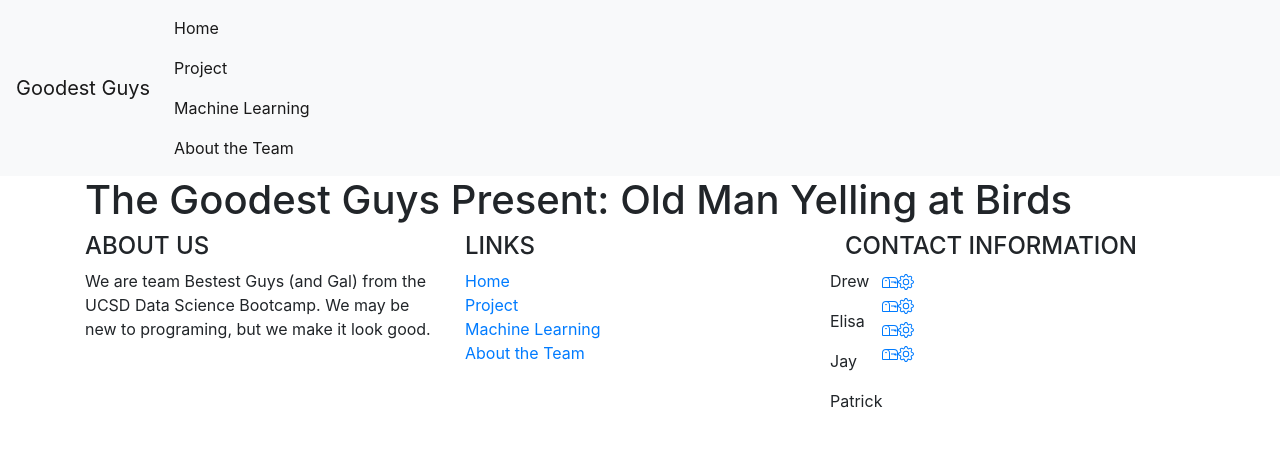
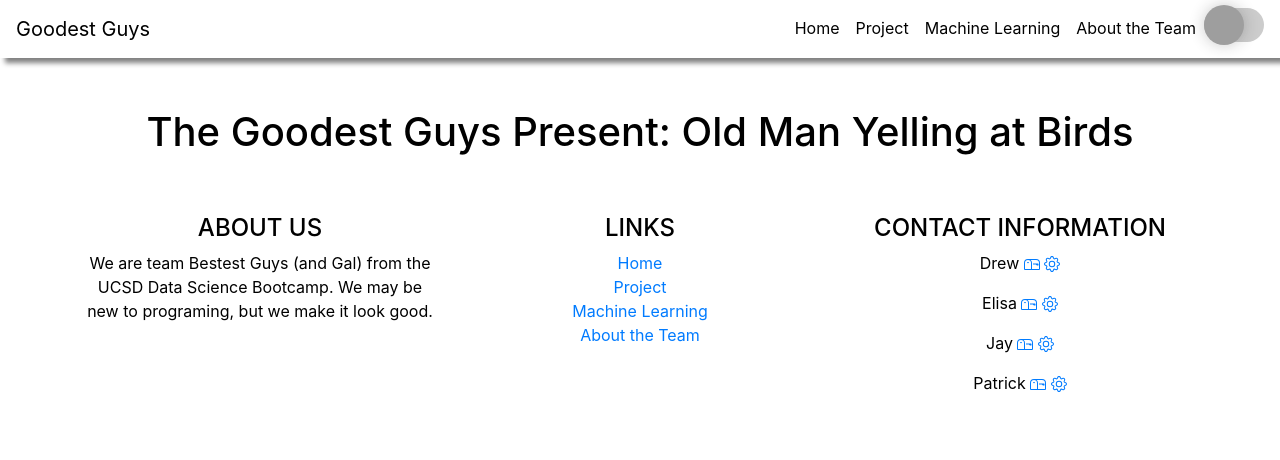
Before and after one commit to jaysueno/group_bestest_guys, a Flask app: page / in a window 1280 px wide. Shown: the top 460 px of the page. Run offline with Flask 2, Linux system fonts and the light colour scheme; some libraries are stand-ins or nearby versions; grey boxes are pictures that could not be loaded.

Commit message:
added theme switching

```diff
--- /dev/null
+++ b/static/css/style.css
@@ -0,0 +1,130 @@
+.theme-light {
+    --color-primary: #0060df;
+    --color-secondary: #fbfbfe;
+    --color-accent: #fd6f53;
+    --font-color: #000000;
+}
+.theme-dark {
+    --color-primary: #17ed90;
+    --color-secondary: #243133;
+    --color-accent: #12cdea;
+    --font-color: #ffffff;
+}
+
+html, body {
+    margin: 0;
+    padding: 0;
+    height: auto;
+    width: 100%;
+    color: var(--font-color) !important;
+    background: var(--color-secondary) !important;
+}
+
+.navbar {
+    border-bottom: var(--font-color);
+    margin-bottom: 50px;
+    box-shadow: 5px 5px 5px grey;
+}
+
+.navbar-light .navbar-brand {
+    color: var(--font-color) !important;
+}
+
+.navbar-light .navbar-nav .nav-link {
+    color: var(--font-color) !important;
+}
+
+.container {
+    display: flex;
+    width: 100%;
+    height: auto;
+    flex-direction: column;
+    justify-content: center;
+    align-items: center;
+    margin: 50px;
+    border: 10px thick black;
+}
+
+.container button {
+color: var(--font-color);
+background: var(--color-primary);
+padding: 10px 20px;
+border: 0;
+border-radius: 5px;
+}
+
+#footer {
+    text-align: center;
+}
+
+/* The switch - the box around the slider */
+.switch {
+    position: relative;
+    display: inline-block;
+    width: 60px;
+    height: 34px;
+  }
+
+  /* Hide default HTML checkbox */
+  .switch input {
+    opacity: 0;
+    width: 0;
+    height: 0;
+  }
+
+  /* The slider */
+  .slider {
+    position: absolute;
+    cursor: pointer;
+    top: 0;
+    left: 0;
+    right: 0;
+    bottom: 0;
+    background-color: #ccc;
+    -webkit-transition: 0.4s;
+    transition: 0.4s;
+  }
+
+  .slider:before {
+    position: absolute;
+    content: "";
+    height: 40px;
+    width: 40px;
+    left: 0px;
+    bottom: 4px;
+    top: 0;
+    bottom: 0;
+    margin: auto 0;
+    -webkit-transition: 0.4s;
+    transition: 0.4s;
+    box-shadow: 0 0px 15px #2020203d;
+    background: white url('https://i.ibb.co/FxzBYR9/night.png');
+    background-repeat: no-repeat;
+    background-position: center;
+  }
+
+  input:checked + .slider {
+    background-color: #2196f3;
+  }
+
+  input:focus + .slider {
+    box-shadow: 0 0 1px #2196f3;
+  }
+
+  input:checked + .slider:before {
+    -webkit-transform: translateX(24px);
+    -ms-transform: translateX(24px);
+    transform: translateX(24px);
+    background: white url('https://i.ibb.co/7JfqXxB/sunny.png');
+    background-repeat: no-repeat;
+    background-position: center;
+  }
+
+  /* Rounded sliders */
+  .slider.round {
+    border-radius: 34px;
+  }
+
+  .slider.round:before {
+    border-radius: 50%;
+  }
--- a/static/js/script.js
+++ b/static/js/script.js
@@ -1 +1,27 @@
-script.js
+// Makes the currently selected view 'active' and removes 'active' from others
+$(".navbar-nav .nav-link").on("click", function(){
+    $(".navbar-nav").find(".active").removeClass("active");
+    $(this).addClass("active");
+ });
+
+// function to set a given theme/color-scheme
+function setTheme(themeName) {
+    localStorage.setItem('theme', themeName);
+    document.documentElement.className = themeName;
+}
+// function to toggle between light and dark theme
+function toggleTheme() {
+   if (localStorage.getItem('theme') === 'theme-dark'){
+       setTheme('theme-light');
+   } else {
+       setTheme('theme-dark');
+   }
+}
+// Immediately invoked function to set the theme on initial load
+(function () {
+   if (localStorage.getItem('theme') === 'theme-dark') {
+       setTheme('theme-dark');
+   } else {
+       setTheme('theme-light');
+   }
+})();
--- a/templates/base.html
+++ b/templates/base.html
@@ -5,35 +5,42 @@
         <meta charset="UTF-8">
         <meta name="viewport" content="width=device-width, initial-scale=1, shrink-to-fit=no">
         <!-- Style Sheet -->
-        <link rel="stylesheet" href="{{ url_for('static', filename='css/style.css') }}">
+        <!-- <link rel="stylesheet" href="{{ url_for('static', filename='css/style.css') }}"> -->
+        <link rel="stylesheet" href="../static/css/style.css">
         <!-- Bootstrap CSS -->
         <link rel="stylesheet" href="https://stackpath.bootstrapcdn.com/bootstrap/4.3.1/css/bootstrap.min.css" integrity="sha384-ggOyR0iXCbMQv3Xipma34MD+dH/1fQ784/j6cY/iJTQUOhcWr7x9JvoRxT2MZw1T" crossorigin="anonymous">
         <title>{% block title %} {% endblock %}</title>
     </head>
     <body>
         <!-- navBar -->
-        <nav class="navbar navbar-expand-md navbar-light bg-light">
+        <nav id="nav" class="navbar navbar-expand-lg navbar-light bg">
             <a class="navbar-brand" href="{{ url_for('index')}}">Goodest Guys</a>
             <button class="navbar-toggler" type="button" data-toggle="collapse" data-target="#navbarNav" aria-controls="navbarNav" aria-expanded="false" aria-label="Toggle navigation">
                 <span class="navbar-toggler-icon"></span>
             </button>
-            <div class="collapse navbar-collapse" id="navbarNav">
-                <ul class="navbar-nav">
-                    <li class="nav-item active">
-                        <a class="nav-link" href="{{ url_for('index')}}">Home</a>
-                        <a class="nav-link" href="{{ url_for('project')}}">Project</a>
-                        <a class="nav-link" href="{{ url_for('ml')}}">Machine Learning</a>
-                        <a class="nav-link" href="{{ url_for('about')}}">About the Team</a>
-                    </li>
-                </ul>
+            <div class="collapse navbar-collapse justify-content-end" id="navbarNav">
+                <div class="navbar-nav">
+                        <a class="nav-link nav-item active" href="{{ url_for('index')}}">Home</a>
+                        <a class="nav-link nav-item" href="{{ url_for('project')}}">Project</a>
+                        <a class="nav-link nav-item" href="{{ url_for('ml')}}">Machine Learning</a>
+                        <a class="nav-link nav-item" href="{{ url_for('about')}}">About the Team</a>
+                        <!-- Dropdown light view/ dark view -->
+                        <div>
+                            <label id="switch" class="switch">
+                                    <input type="checkbox" onchange="toggleTheme()" id="slider">
+                                    <span class="slider round"></span>
+                            </label>
+                            <!-- <button id="switch" onclick="toggleTheme()">Switch</button> -->
+                        </div>
+                </div>
             </div>
         </nav>
         <!-- Main Card -->
-        <div class="container">
+        <div id="main" class="container">
             {% block content %} {% endblock %}
         </div>
         <!-- footer -->
-        <div class="container">
+        <div id="footer" class="container">
             <div class="row justify-content-center">
                 <div class="col-xs-12 col-md-4">
                     <h4>ABOUT US</h4>
@@ -49,76 +56,80 @@
                 </div>
                 <div class="col-xs-12 col-md-4">
                     <h4>CONTACT INFORMATION</h4>
-                    <div class="row">
-                        <div class="col-xs-4">
-                            <!-- Names -->
-                            <p>Drew</p>
-                            <p>Elisa</p>
-                            <p>Jay</p>
-                            <p>Patrick</p>
-                        </div>
-                        <div class="col-xs-4">
-                            <!-- Email # -->
+                    <!-- Drew -->
+                    <p>Drew
                         <a href="#">
                             <svg width="1em" height="1em" viewBox="0 0 16 16" class="bi bi-mailbox" fill="currentColor" xmlns="http://www.w3.org/2000/svg">
                                 <path fill-rule="evenodd" d="M4 4a3 3 0 0 0-3 3v6h6V7a3 3 0 0 0-3-3zm0-1h8a4 4 0 0 1 4 4v6a1 1 0 0 1-1 1H1a1 1 0 0 1-1-1V7a4 4 0 0 1 4-4zm2.646 1A3.99 3.99 0 0 1 8 7v6h7V7a3 3 0 0 0-3-3H6.646z"/>
                                 <path fill-rule="evenodd" d="M11.793 8.5H9v-1h5a.5.5 0 0 1 .5.5v1a.5.5 0 0 1-.5.5h-1a.5.5 0 0 1-.354-.146l-.853-.854z"/>
                                 <path d="M5 7c0 .552-.448 0-1 0s-1 .552-1 0a1 1 0 0 1 2 0z"/>
                             </svg>
-                            </a><br>
+                        </a>
+                        <a href="#">
+                            <svg width="1em" height="1em" viewBox="0 0 16 16" class="bi bi-gear" fill="currentColor" xmlns="http://www.w3.org/2000/svg">
+                                <path fill-rule="evenodd" d="M8.837 1.626c-.246-.835-1.428-.835-1.674 0l-.094.319A1.873 1.873 0 0 1 4.377 3.06l-.292-.16c-.764-.415-1.6.42-1.184 1.185l.159.292a1.873 1.873 0 0 1-1.115 2.692l-.319.094c-.835.246-.835 1.428 0 1.674l.319.094a1.873 1.873 0 0 1 1.115 2.693l-.16.291c-.415.764.42 1.6 1.185 1.184l.292-.159a1.873 1.873 0 0 1 2.692 1.116l.094.318c.246.835 1.428.835 1.674 0l.094-.319a1.873 1.873 0 0 1 2.693-1.115l.291.16c.764.415 1.6-.42 1.184-1.185l-.159-.291a1.873 1.873 0 0 1 1.116-2.693l.318-.094c.835-.246.835-1.428 0-1.674l-.319-.094a1.873 1.873 0 0 1-1.115-2.692l.16-.292c.415-.764-.42-1.6-1.185-1.184l-.291.159A1.873 1.873 0 0 1 8.93 1.945l-.094-.319zm-2.633-.283c.527-1.79 3.065-1.79 3.592 0l.094.319a.873.873 0 0 0 1.255.52l.292-.16c1.64-.892 3.434.901 2.54 2.541l-.159.292a.873.873 0 0 0 .52 1.255l.319.094c1.79.527 1.79 3.065 0 3.592l-.319.094a.873.873 0 0 0-.52 1.255l.16.292c.893 1.64-.902 3.434-2.541 2.54l-.292-.159a.873.873 0 0 0-1.255.52l-.094.319c-.527 1.79-3.065 1.79-3.592 0l-.094-.319a.873.873 0 0 0-1.255-.52l-.292.16c-1.64.893-3.433-.902-2.54-2.541l.159-.292a.873.873 0 0 0-.52-1.255l-.319-.094c-1.79-.527-1.79-3.065 0-3.592l.319-.094a.873.873 0 0 0 .52-1.255l-.16-.292c-.892-1.64.902-3.433 2.541-2.54l.292.159a.873.873 0 0 0 1.255-.52l.094-.319z"/>
+                                <path fill-rule="evenodd" d="M8 5.754a2.246 2.246 0 1 0 0 4.492 2.246 2.246 0 0 0 0-4.492zM4.754 8a3.246 3.246 0 1 1 6.492 0 3.246 3.246 0 0 1-6.492 0z"/>
+                            </svg>
+                        </a>
+                    </p>
+                    <!-- Elisa -->
+                    <p>Elisa
                         <a href="#">
                             <svg width="1em" height="1em" viewBox="0 0 16 16" class="bi bi-mailbox" fill="currentColor" xmlns="http://www.w3.org/2000/svg">
                                 <path fill-rule="evenodd" d="M4 4a3 3 0 0 0-3 3v6h6V7a3 3 0 0 0-3-3zm0-1h8a4 4 0 0 1 4 4v6a1 1 0 0 1-1 1H1a1 1 0 0 1-1-1V7a4 4 0 0 1 4-4zm2.646 1A3.99 3.99 0 0 1 8 7v6h7V7a3 3 0 0 0-3-3H6.646z"/>
                                 <path fill-rule="evenodd" d="M11.793 8.5H9v-1h5a.5.5 0 0 1 .5.5v1a.5.5 0 0 1-.5.5h-1a.5.5 0 0 1-.354-.146l-.853-.854z"/>
                                 <path d="M5 7c0 .552-.448 0-1 0s-1 .552-1 0a1 1 0 0 1 2 0z"/>
                             </svg>
-                            </a><br>
+                        </a>
+                        <a href="#">
+                            <svg width="1em" height="1em" viewBox="0 0 16 16" class="bi bi-gear" fill="currentColor" xmlns="http://www.w3.org/2000/svg">
+                                <path fill-rule="evenodd" d="M8.837 1.626c-.246-.835-1.428-.835-1.674 0l-.094.319A1.873 1.873 0 0 1 4.377 3.06l-.292-.16c-.764-.415-1.6.42-1.184 1.185l.159.292a1.873 1.873 0 0 1-1.115 2.692l-.319.094c-.835.246-.835 1.428 0 1.674l.319.094a1.873 1.873 0 0 1 1.115 2.693l-.16.291c-.415.764.42 1.6 1.185 1.184l.292-.159a1.873 1.873 0 0 1 2.692 1.116l.094.318c.246.835 1.428.835 1.674 0l.094-.319a1.873 1.873 0 0 1 2.693-1.115l.291.16c.764.415 1.6-.42 1.184-1.185l-.159-.291a1.873 1.873 0 0 1 1.116-2.693l.318-.094c.835-.246.835-1.428 0-1.674l-.319-.094a1.873 1.873 0 0 1-1.115-2.692l.16-.292c.415-.764-.42-1.6-1.185-1.184l-.291.159A1.873 1.873 0 0 1 8.93 1.945l-.094-.319zm-2.633-.283c.527-1.79 3.065-1.79 3.592 0l.094.319a.873.873 0 0 0 1.255.52l.292-.16c1.64-.892 3.434.901 2.54 2.541l-.159.292a.873.873 0 0 0 .52 1.255l.319.094c1.79.527 1.79 3.065 0 3.592l-.319.094a.873.873 0 0 0-.52 1.255l.16.292c.893 1.64-.902 3.434-2.541 2.54l-.292-.159a.873.873 0 0 0-1.255.52l-.094.319c-.527 1.79-3.065 1.79-3.592 0l-.094-.319a.873.873 0 0 0-1.255-.52l-.292.16c-1.64.893-3.433-.902-2.54-2.541l.159-.292a.873.873 0 0 0-.52-1.255l-.319-.094c-1.79-.527-1.79-3.065 0-3.592l.319-.094a.873.873 0 0 0 .52-1.255l-.16-.292c-.892-1.64.902-3.433 2.541-2.54l.292.159a.873.873 0 0 0 1.255-.52l.094-.319z"/>
+                                <path fill-rule="evenodd" d="M8 5.754a2.246 2.246 0 1 0 0 4.492 2.246 2.246 0 0 0 0-4.492zM4.754 8a3.246 3.246 0 1 1 6.492 0 3.246 3.246 0 0 1-6.492 0z"/>
+                            </svg>
+                        </a>
+                    </p>
+
+                    <!-- Jay -->
+                    <p>Jay
                         <a href="#">
                             <svg width="1em" height="1em" viewBox="0 0 16 16" class="bi bi-mailbox" fill="currentColor" xmlns="http://www.w3.org/2000/svg">
                                 <path fill-rule="evenodd" d="M4 4a3 3 0 0 0-3 3v6h6V7a3 3 0 0 0-3-3zm0-1h8a4 4 0 0 1 4 4v6a1 1 0 0 1-1 1H1a1 1 0 0 1-1-1V7a4 4 0 0 1 4-4zm2.646 1A3.99 3.99 0 0 1 8 7v6h7V7a3 3 0 0 0-3-3H6.646z"/>
                                 <path fill-rule="evenodd" d="M11.793 8.5H9v-1h5a.5.5 0 0 1 .5.5v1a.5.5 0 0 1-.5.5h-1a.5.5 0 0 1-.354-.146l-.853-.854z"/>
                                 <path d="M5 7c0 .552-.448 0-1 0s-1 .552-1 0a1 1 0 0 1 2 0z"/>
                             </svg>
-                            </a><br>
+                        </a>
+                        <a href="#">
+                            <svg width="1em" height="1em" viewBox="0 0 16 16" class="bi bi-gear" fill="currentColor" xmlns="http://www.w3.org/2000/svg">
+                                <path fill-rule="evenodd" d="M8.837 1.626c-.246-.835-1.428-.835-1.674 0l-.094.319A1.873 1.873 0 0 1 4.377 3.06l-.292-.16c-.764-.415-1.6.42-1.184 1.185l.159.292a1.873 1.873 0 0 1-1.115 2.692l-.319.094c-.835.246-.835 1.428 0 1.674l.319.094a1.873 1.873 0 0 1 1.115 2.693l-.16.291c-.415.764.42 1.6 1.185 1.184l.292-.159a1.873 1.873 0 0 1 2.692 1.116l.094.318c.246.835 1.428.835 1.674 0l.094-.319a1.873 1.873 0 0 1 2.693-1.115l.291.16c.764.415 1.6-.42 1.184-1.185l-.159-.291a1.873 1.873 0 0 1 1.116-2.693l.318-.094c.835-.246.835-1.428 0-1.674l-.319-.094a1.873 1.873 0 0 1-1.115-2.692l.16-.292c.415-.764-.42-1.6-1.185-1.184l-.291.159A1.873 1.873 0 0 1 8.93 1.945l-.094-.319zm-2.633-.283c.527-1.79 3.065-1.79 3.592 0l.094.319a.873.873 0 0 0 1.255.52l.292-.16c1.64-.892 3.434.901 2.54 2.541l-.159.292a.873.873 0 0 0 .52 1.255l.319.094c1.79.527 1.79 3.065 0 3.592l-.319.094a.873.873 0 0 0-.52 1.255l.16.292c.893 1.64-.902 3.434-2.541 2.54l-.292-.159a.873.873 0 0 0-1.255.52l-.094.319c-.527 1.79-3.065 1.79-3.592 0l-.094-.319a.873.873 0 0 0-1.255-.52l-.292.16c-1.64.893-3.433-.902-2.54-2.541l.159-.292a.873.873 0 0 0-.52-1.255l-.319-.094c-1.79-.527-1.79-3.065 0-3.592l.319-.094a.873.873 0 0 0 .52-1.255l-.16-.292c-.892-1.64.902-3.433 2.541-2.54l.292.159a.873.873 0 0 0 1.255-.52l.094-.319z"/>
+                                <path fill-rule="evenodd" d="M8 5.754a2.246 2.246 0 1 0 0 4.492 2.246 2.246 0 0 0 0-4.492zM4.754 8a3.246 3.246 0 1 1 6.492 0 3.246 3.246 0 0 1-6.492 0z"/>
+                            </svg>
+                        </a>
+                    </p>
+
+                    <!-- Patrick -->
+                    <p>Patrick
                         <a href="#">
                             <svg width="1em" height="1em" viewBox="0 0 16 16" class="bi bi-mailbox" fill="currentColor" xmlns="http://www.w3.org/2000/svg">
                                 <path fill-rule="evenodd" d="M4 4a3 3 0 0 0-3 3v6h6V7a3 3 0 0 0-3-3zm0-1h8a4 4 0 0 1 4 4v6a1 1 0 0 1-1 1H1a1 1 0 0 1-1-1V7a4 4 0 0 1 4-4zm2.646 1A3.99 3.99 0 0 1 8 7v6h7V7a3 3 0 0 0-3-3H6.646z"/>
                                 <path fill-rule="evenodd" d="M11.793 8.5H9v-1h5a.5.5 0 0 1 .5.5v1a.5.5 0 0 1-.5.5h-1a.5.5 0 0 1-.354-.146l-.853-.854z"/>
                                 <path d="M5 7c0 .552-.448 0-1 0s-1 .552-1 0a1 1 0 0 1 2 0z"/>
                             </svg>
-                            </a><br>
-                        </div>
-                        <div class="col-xs-4">
-                            <!-- Link to Contact -->
+                        </a>
                         <a href="#">
                             <svg width="1em" height="1em" viewBox="0 0 16 16" class="bi bi-gear" fill="currentColor" xmlns="http://www.w3.org/2000/svg">
                                 <path fill-rule="evenodd" d="M8.837 1.626c-.246-.835-1.428-.835-1.674 0l-.094.319A1.873 1.873 0 0 1 4.377 3.06l-.292-.16c-.764-.415-1.6.42-1.184 1.185l.159.292a1.873 1.873 0 0 1-1.115 2.692l-.319.094c-.835.246-.835 1.428 0 1.674l.319.094a1.873 1.873 0 0 1 1.115 2.693l-.16.291c-.415.764.42 1.6 1.185 1.184l.292-.159a1.873 1.873 0 0 1 2.692 1.116l.094.318c.246.835 1.428.835 1.674 0l.094-.319a1.873 1.873 0 0 1 2.693-1.115l.291.16c.764.415 1.6-.42 1.184-1.185l-.159-.291a1.873 1.873 0 0 1 1.116-2.693l.318-.094c.835-.246.835-1.428 0-1.674l-.319-.094a1.873 1.873 0 0 1-1.115-2.692l.16-.292c.415-.764-.42-1.6-1.185-1.184l-.291.159A1.873 1.873 0 0 1 8.93 1.945l-.094-.319zm-2.633-.283c.527-1.79 3.065-1.79 3.592 0l.094.319a.873.873 0 0 0 1.255.52l.292-.16c1.64-.892 3.434.901 2.54 2.541l-.159.292a.873.873 0 0 0 .52 1.255l.319.094c1.79.527 1.79 3.065 0 3.592l-.319.094a.873.873 0 0 0-.52 1.255l.16.292c.893 1.64-.902 3.434-2.541 2.54l-.292-.159a.873.873 0 0 0-1.255.52l-.094.319c-.527 1.79-3.065 1.79-3.592 0l-.094-.319a.873.873 0 0 0-1.255-.52l-.292.16c-1.64.893-3.433-.902-2.54-2.541l.159-.292a.873.873 0 0 0-.52-1.255l-.319-.094c-1.79-.527-1.79-3.065 0-3.592l.319-.094a.873.873 0 0 0 .52-1.255l-.16-.292c-.892-1.64.902-3.433 2.541-2.54l.292.159a.873.873 0 0 0 1.255-.52l.094-.319z"/>
                                 <path fill-rule="evenodd" d="M8 5.754a2.246 2.246 0 1 0 0 4.492 2.246 2.246 0 0 0 0-4.492zM4.754 8a3.246 3.246 0 1 1 6.492 0 3.246 3.246 0 0 1-6.492 0z"/>
                             </svg>
-                            </a><br>
-                            <a href="#">
-                                <svg width="1em" height="1em" viewBox="0 0 16 16" class="bi bi-gear" fill="currentColor" xmlns="http://www.w3.org/2000/svg">
-                                    <path fill-rule="evenodd" d="M8.837 1.626c-.246-.835-1.428-.835-1.674 0l-.094.319A1.873 1.873 0 0 1 4.377 3.06l-.292-.16c-.764-.415-1.6.42-1.184 1.185l.159.292a1.873 1.873 0 0 1-1.115 2.692l-.319.094c-.835.246-.835 1.428 0 1.674l.319.094a1.873 1.873 0 0 1 1.115 2.693l-.16.291c-.415.764.42 1.6 1.185 1.184l.292-.159a1.873 1.873 0 0 1 2.692 1.116l.094.318c.246.835 1.428.835 1.674 0l.094-.319a1.873 1.873 0 0 1 2.693-1.115l.291.16c.764.415 1.6-.42 1.184-1.185l-.159-.291a1.873 1.873 0 0 1 1.116-2.693l.318-.094c.835-.246.835-1.428 0-1.674l-.319-.094a1.873 1.873 0 0 1-1.115-2.692l.16-.292c.415-.764-.42-1.6-1.185-1.184l-.291.159A1.873 1.873 0 0 1 8.93 1.945l-.094-.319zm-2.633-.283c.527-1.79 3.065-1.79 3.592 0l.094.319a.873.873 0 0 0 1.255.52l.292-.16c1.64-.892 3.434.901 2.54 2.541l-.159.292a.873.873 0 0 0 .52 1.255l.319.094c1.79.527 1.79 3.065 0 3.592l-.319.094a.873.873 0 0 0-.52 1.255l.16.292c.893 1.64-.902 3.434-2.541 2.54l-.292-.159a.873.873 0 0 0-1.255.52l-.094.319c-.527 1.79-3.065 1.79-3.592 0l-.094-.319a.873.873 0 0 0-1.255-.52l-.292.16c-1.64.893-3.433-.902-2.54-2.541l.159-.292a.873.873 0 0 0-.52-1.255l-.319-.094c-1.79-.527-1.79-3.065 0-3.592l.319-.094a.873.873 0 0 0 .52-1.255l-.16-.292c-.892-1.64.902-3.433 2.541-2.54l.292.159a.873.873 0 0 0 1.255-.52l.094-.319z"/>
-                                    <path fill-rule="evenodd" d="M8 5.754a2.246 2.246 0 1 0 0 4.492 2.246 2.246 0 0 0 0-4.492zM4.754 8a3.246 3.246 0 1 1 6.492 0 3.246 3.246 0 0 1-6.492 0z"/>
-                                  </svg>
-                            </a><br>
-                            <a href="#">
-                                <svg width="1em" height="1em" viewBox="0 0 16 16" class="bi bi-gear" fill="currentColor" xmlns="http://www.w3.org/2000/svg">
-                                    <path fill-rule="evenodd" d="M8.837 1.626c-.246-.835-1.428-.835-1.674 0l-.094.319A1.873 1.873 0 0 1 4.377 3.06l-.292-.16c-.764-.415-1.6.42-1.184 1.185l.159.292a1.873 1.873 0 0 1-1.115 2.692l-.319.094c-.835.246-.835 1.428 0 1.674l.319.094a1.873 1.873 0 0 1 1.115 2.693l-.16.291c-.415.764.42 1.6 1.185 1.184l.292-.159a1.873 1.873 0 0 1 2.692 1.116l.094.318c.246.835 1.428.835 1.674 0l.094-.319a1.873 1.873 0 0 1 2.693-1.115l.291.16c.764.415 1.6-.42 1.184-1.185l-.159-.291a1.873 1.873 0 0 1 1.116-2.693l.318-.094c.835-.246.835-1.428 0-1.674l-.319-.094a1.873 1.873 0 0 1-1.115-2.692l.16-.292c.415-.764-.42-1.6-1.185-1.184l-.291.159A1.873 1.873 0 0 1 8.93 1.945l-.094-.319zm-2.633-.283c.527-1.79 3.065-1.79 3.592 0l.094.319a.873.873 0 0 0 1.255.52l.292-.16c1.64-.892 3.434.901 2.54 2.541l-.159.292a.873.873 0 0 0 .52 1.255l.319.094c1.79.527 1.79 3.065 0 3.592l-.319.094a.873.873 0 0 0-.52 1.255l.16.292c.893 1.64-.902 3.434-2.541 2.54l-.292-.159a.873.873 0 0 0-1.255.52l-.094.319c-.527 1.79-3.065 1.79-3.592 0l-.094-.319a.873.873 0 0 0-1.255-.52l-.292.16c-1.64.893-3.433-.902-2.54-2.541l.159-.292a.873.873 0 0 0-.52-1.255l-.319-.094c-1.79-.527-1.79-3.065 0-3.592l.319-.094a.873.873 0 0 0 .52-1.255l-.16-.292c-.892-1.64.902-3.433 2.541-2.54l.292.159a.873.873 0 0 0 1.255-.52l.094-.319z"/>
-                                    <path fill-rule="evenodd" d="M8 5.754a2.246 2.246 0 1 0 0 4.492 2.246 2.246 0 0 0 0-4.492zM4.754 8a3.246 3.246 0 1 1 6.492 0 3.246 3.246 0 0 1-6.492 0z"/>
-                                  </svg>
-                            </a><br>
-                            <a href="#">
-                                <svg width="1em" height="1em" viewBox="0 0 16 16" class="bi bi-gear" fill="currentColor" xmlns="http://www.w3.org/2000/svg">
-                                    <path fill-rule="evenodd" d="M8.837 1.626c-.246-.835-1.428-.835-1.674 0l-.094.319A1.873 1.873 0 0 1 4.377 3.06l-.292-.16c-.764-.415-1.6.42-1.184 1.185l.159.292a1.873 1.873 0 0 1-1.115 2.692l-.319.094c-.835.246-.835 1.428 0 1.674l.319.094a1.873 1.873 0 0 1 1.115 2.693l-.16.291c-.415.764.42 1.6 1.185 1.184l.292-.159a1.873 1.873 0 0 1 2.692 1.116l.094.318c.246.835 1.428.835 1.674 0l.094-.319a1.873 1.873 0 0 1 2.693-1.115l.291.16c.764.415 1.6-.42 1.184-1.185l-.159-.291a1.873 1.873 0 0 1 1.116-2.693l.318-.094c.835-.246.835-1.428 0-1.674l-.319-.094a1.873 1.873 0 0 1-1.115-2.692l.16-.292c.415-.764-.42-1.6-1.185-1.184l-.291.159A1.873 1.873 0 0 1 8.93 1.945l-.094-.319zm-2.633-.283c.527-1.79 3.065-1.79 3.592 0l.094.319a.873.873 0 0 0 1.255.52l.292-.16c1.64-.892 3.434.901 2.54 2.541l-.159.292a.873.873 0 0 0 .52 1.255l.319.094c1.79.527 1.79 3.065 0 3.592l-.319.094a.873.873 0 0 0-.52 1.255l.16.292c.893 1.64-.902 3.434-2.541 2.54l-.292-.159a.873.873 0 0 0-1.255.52l-.094.319c-.527 1.79-3.065 1.79-3.592 0l-.094-.319a.873.873 0 0 0-1.255-.52l-.292.16c-1.64.893-3.433-.902-2.54-2.541l.159-.292a.873.873 0 0 0-.52-1.255l-.319-.094c-1.79-.527-1.79-3.065 0-3.592l.319-.094a.873.873 0 0 0 .52-1.255l-.16-.292c-.892-1.64.902-3.433 2.541-2.54l.292.159a.873.873 0 0 0 1.255-.52l.094-.319z"/>
-                                    <path fill-rule="evenodd" d="M8 5.754a2.246 2.246 0 1 0 0 4.492 2.246 2.246 0 0 0 0-4.492zM4.754 8a3.246 3.246 0 1 1 6.492 0 3.246 3.246 0 0 1-6.492 0z"/>
-                                  </svg>
-                            </a><br>
-                        </div>
+                        </a>
+                    </p>
 
                 </div>
             </div>
 
         </div>
+        <!-- scripts -->
+        <div>
+            <script type="text/javascript" src="../static/js/script.js"></script>
+        </div>
     </body>
 </html>
```
Also changed, not shown: 1 other file. Lines whose indentation alone changed are shown as unchanged.
